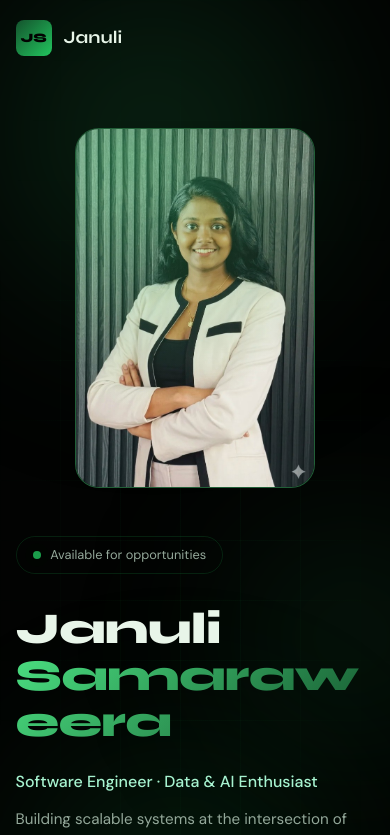
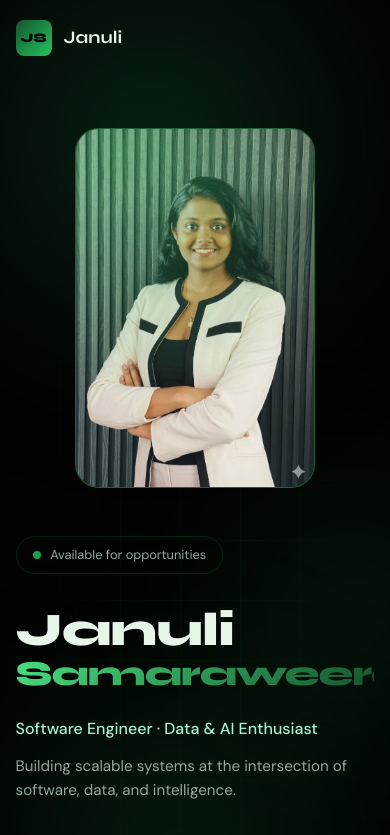
Before and after one commit to januli1/Portfolio-, a React (Vite) app: page / in a window 390 px wide. Shown: the top 835 px of the page. Built offline with nearby package versions, Linux system fonts and the light colour scheme.

Commit message:
keep last name on one line

```diff
--- a/src/components/Hero.css
+++ b/src/components/Hero.css
@@ -70,7 +70,7 @@
 
 .hero-layout {
   display: grid;
-  grid-template-columns: 1fr 420px;
+  grid-template-columns: 1fr 380px;
   gap: 3rem;
   align-items: center;
 }
@@ -174,14 +174,10 @@
 
 .hero-name {
   font-family: var(--font-display);
-  font-size: clamp(2.25rem, 13cqi, 4.5rem);
   font-weight: 800;
   line-height: 1.05;
-  letter-spacing: -0.02em;
   margin-bottom: 1.5rem;
   max-width: 100%;
-  overflow-wrap: break-word;
-  word-break: break-word;
 }
 
 .hero-name-line {
@@ -191,10 +187,15 @@
 }
 
 .hero-name-line:first-child {
+  font-size: clamp(2.5rem, 11cqi, 4.25rem);
+  letter-spacing: -0.02em;
   animation-delay: 0.1s;
 }
 
 .hero-name-accent {
+  font-size: clamp(1.75rem, 8.8cqi, 3.25rem);
+  letter-spacing: -0.03em;
+  white-space: nowrap;
   color: transparent;
   background: linear-gradient(135deg, var(--green-glow), var(--green-mid));
   -webkit-background-clip: text;
@@ -377,7 +378,15 @@
   }
 
   .hero-name {
-    font-size: clamp(2.75rem, 11vw, 4.75rem);
+    font-size: unset;
+  }
+
+  .hero-name-line:first-child {
+    font-size: clamp(2.75rem, 12vw, 4.5rem);
+  }
+
+  .hero-name-accent {
+    font-size: clamp(2rem, 9vw, 3.5rem);
   }
 
   .hero-visual {
```
